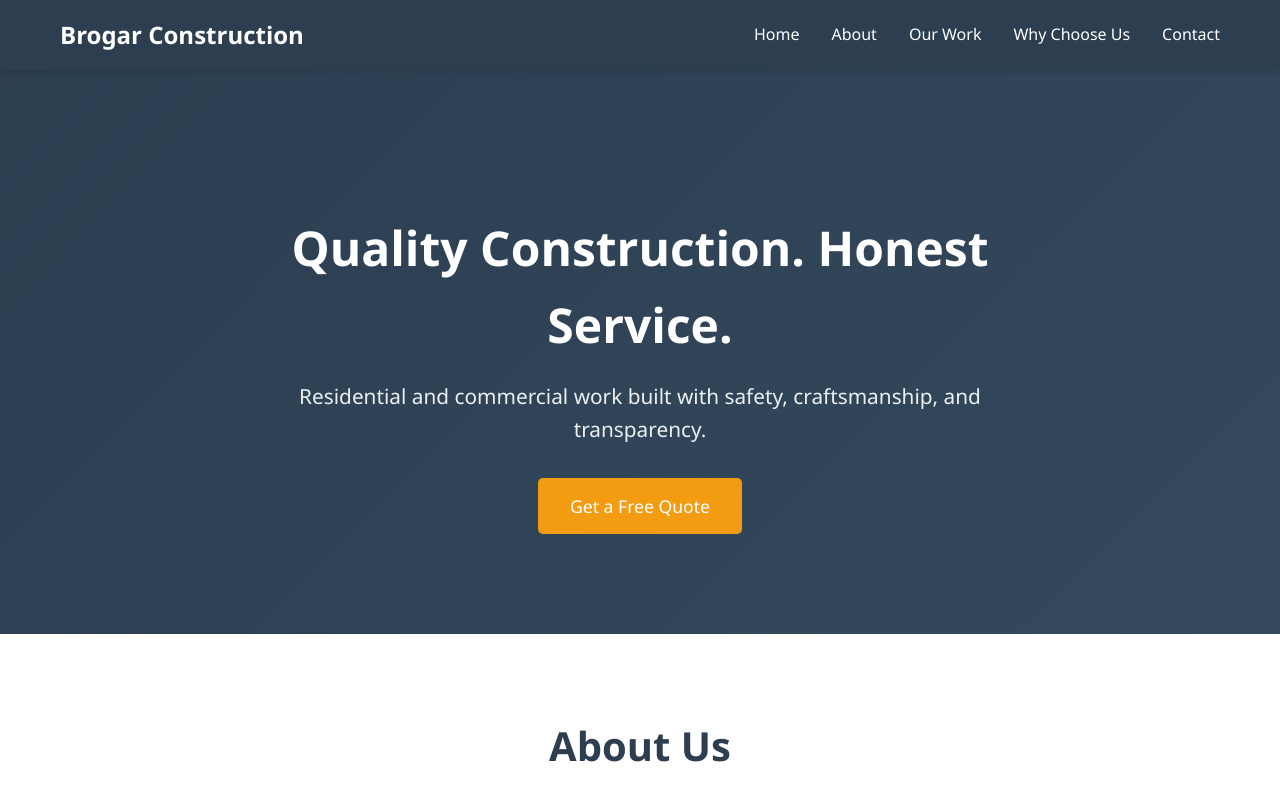
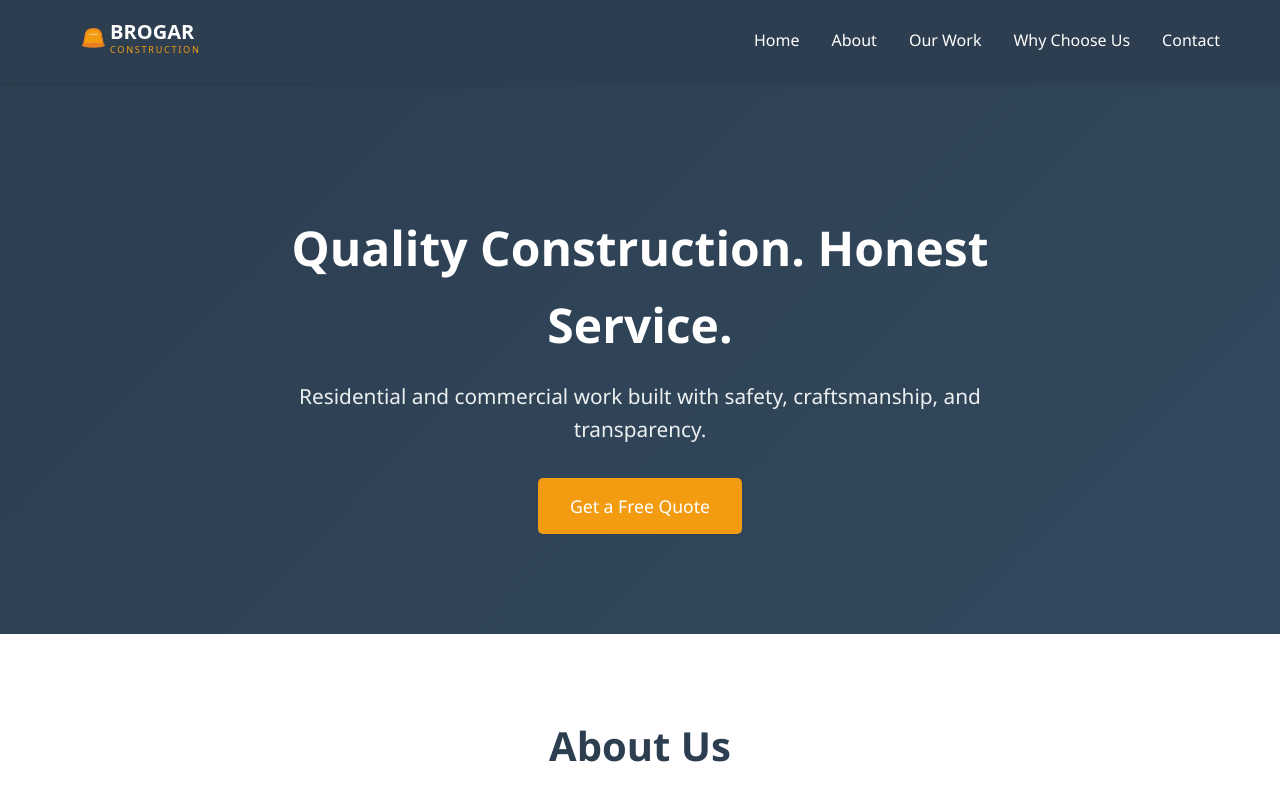
Before and after one commit to keiffon/brogar, a website: page index.html in a window 1280 px wide. Shown: the top 800 px of the page. Drawn offline with Linux system fonts and the light colour scheme.

Commit message:
Add custom logo to navigation

```diff
--- a/index.html
+++ b/index.html
@@ -10,7 +10,9 @@
     <!-- Navigation -->
     <nav class="navbar">
         <div class="container">
-            <div class="nav-brand">Brogar Construction</div>
+            <div class="nav-brand">
+                <img src="logo.svg" alt="Brogar Construction Logo" class="logo">
+            </div>
             <ul class="nav-menu">
                 <li><a href="#hero">Home</a></li>
                 <li><a href="#about">About</a></li>
--- a/styles.css
+++ b/styles.css
@@ -43,6 +43,12 @@ html {
 .nav-brand {
     font-size: 1.5rem;
     font-weight: bold;
+}
+
+.logo {
+    height: 50px;
+    width: auto;
+    display: block;
 }
 
 .nav-menu {
@@ -149,6 +155,12 @@ section {
     justify-content: center;
     color: #95a5a6;
     font-size: 1.2rem;
+}
+
+.family-image {
+    width: 100%;
+    height: auto;
+    border-radius: 8px;
 }
 
 /* Work Section */
```
Also changed, not shown: logo.svg (added).
